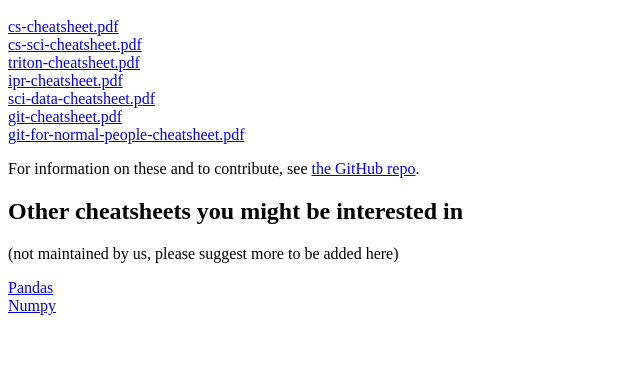
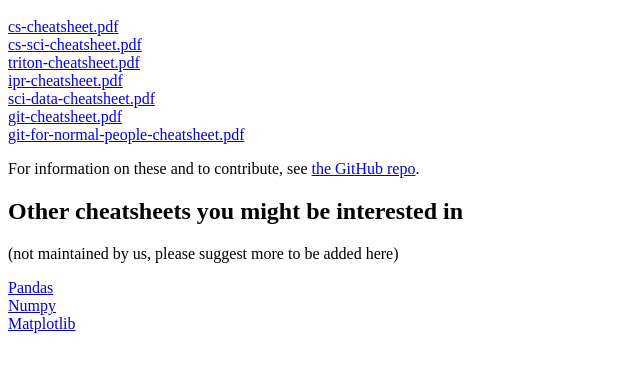
Before and after one commit to AaltoSciComp/cheatsheets, a plain HTML site: page index.html in a window 1280 px wide. Shown: the part 48-420 px from the top of the page, without its empty margins (0-640 px from the left). Drawn offline with Linux system fonts and the light colour scheme.

Commit message:
index: Add matplotlib cheatsheets

```diff
--- a/index.html
+++ b/index.html
@@ -18,3 +18,4 @@
 
 <a href="https://pandas.pydata.org/Pandas_Cheat_Sheet.pdf">Pandas</a><br>
 <a href="https://datacamp-community-prod.s3.amazonaws.com/ba1fe95a-8b70-4d2f-95b0-bc954e9071b0">Numpy</a><br>
+<a href="https://github.com/matplotlib/cheatsheets">Matplotlib</a><br>
```
